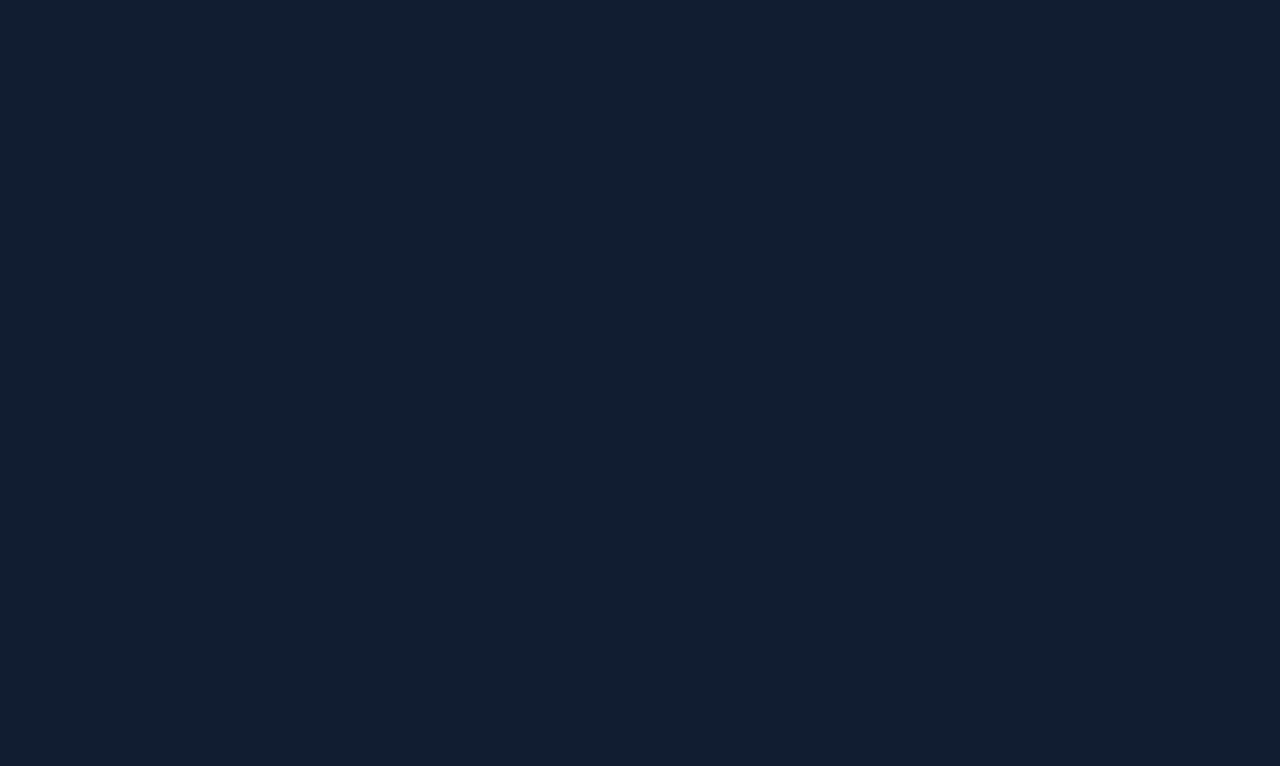
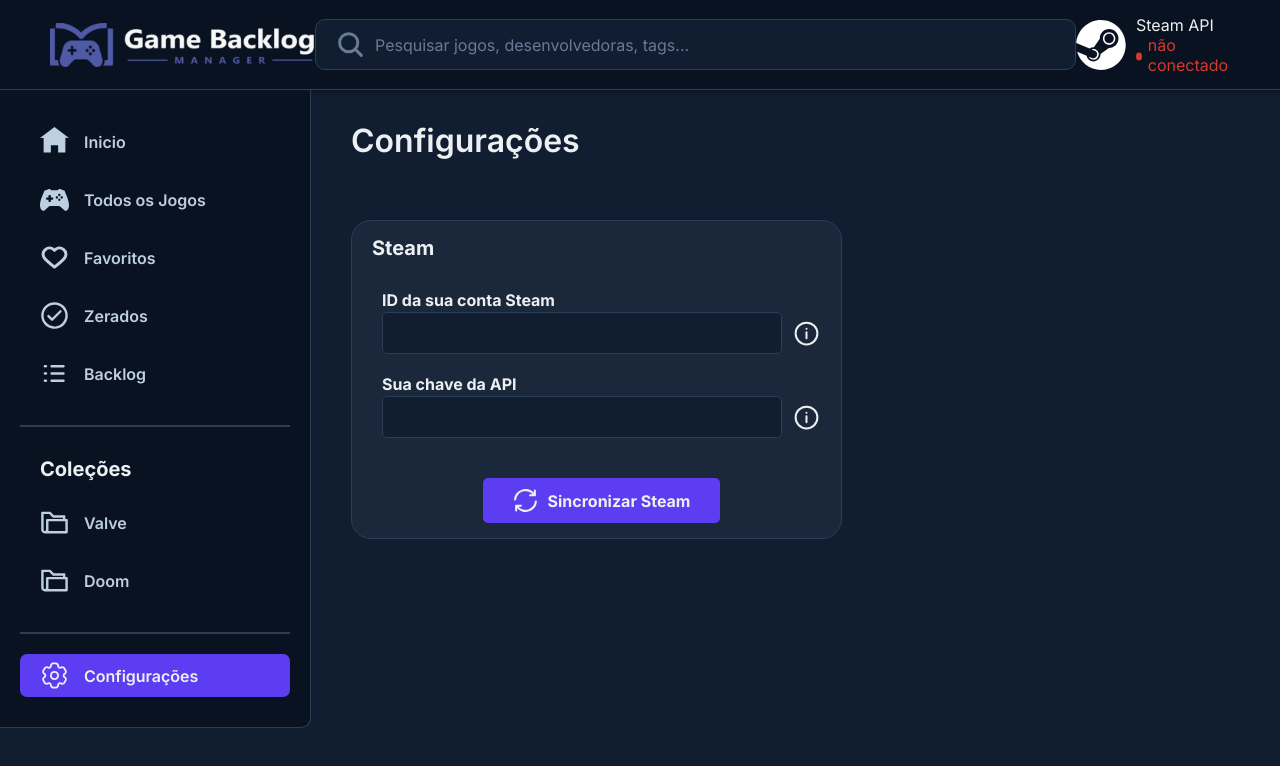
Before and after one commit to ThiagoSchFialho/game-backlog-manager, a React (Vite) app in the folder client/: page /settings in a window 1280 px wide. Before the commit this address had no page. Shown: the top 766 px of the page. Built offline with nearby package versions, Linux system fonts and the light colour scheme.

Commit message:
settings page

```diff
--- a/client/src/components/CollectionFolder/CollectionFolder.tsx
+++ b/client/src/components/CollectionFolder/CollectionFolder.tsx
@@ -26,7 +26,6 @@
     games: Game[];
 }
 
-
 interface ColelctionFolderProps {
     collection: Collection;
 }
@@ -36,7 +35,6 @@
 
     return (
         <>
-            <div className="collection-folder-container">
             <div className="collection-folder-container">
                 <div
                     onClick={() => navigation(`/collection/${collection.id}`)}
@@ -53,7 +51,6 @@
                 </div>
                 <p>{collection.title}</p>
             </div>
-            </div>
         </>
     )
 }
--- a/client/src/components/CollectionFolder/styles.css
+++ b/client/src/components/CollectionFolder/styles.css
@@ -1,23 +1,3 @@
-.collections-main-content {
-    width: 100%;
-    margin: 0;
-    padding: 20px 30px 50px 40px;
-}
-
-.collections-games-container {
-    display: flex;
-    flex-wrap: wrap;
-    gap: 25px;
-    width: fit-content;
-    padding-left: 40px;
-}
-
-.collection-folders-container {
-    display: grid;
-    grid-template-columns: repeat(5, 1fr);
-    gap: 20px;
-}
-
 .collection-folder-container {
     margin-bottom: 30px;
     cursor: pointer;
--- a/client/src/pages/Collections/Collections.tsx
+++ b/client/src/pages/Collections/Collections.tsx
@@ -18,6 +18,9 @@
                 <div className="collections-main-content">
                     <div className="page-header">
                         <h1 className="title">Coleções</h1>
+                        <div className="create-collection-btn-container">
+                            <div className="create-collection-btn">Criar Coleção</div>
+                        </div>
                     </div>
 
                     <div className="collection-folders-container">
--- a/client/src/pages/Collections/styles.css
+++ b/client/src/pages/Collections/styles.css
@@ -4,12 +4,22 @@
     padding: 20px 30px 50px 40px;
 }
 
-.collections-games-container {
+.create-collection-btn-container {
     display: flex;
-    flex-wrap: wrap;
-    gap: 25px;
-    width: fit-content;
-    padding-left: 40px;
+    align-items: center;
+    gap: 10px;
+    background-color: var(--primary);
+    border-radius: 5px;
+    padding: 10px 30px;
+    margin-right: 60px;
+    cursor: pointer;
+}
+
+.create-collection-btn {
+    background-color: var(--primary);
+    font-size: 16px;
+    font-weight: 700;
+    border: none;
 }
 
 .collection-folders-container {
@@ -17,41 +27,3 @@
     grid-template-columns: repeat(5, 1fr);
     gap: 20px;
 }
-
-.collection-folder-container {
-    margin-bottom: 30px;
-    cursor: pointer;
-}
-
-.collection-folder-container p {
-    margin-top: 10px;
-    font-size: 16px;
-    font-weight: 600;
-    text-align: center;
-}
-
-.collection-folder {
-    display: grid;
-    grid-template-columns: repeat(2, 1fr);
-    gap: 15px;
-    padding: 20px;
-    box-shadow: var(--shadow);
-    background-color: var(--bg-card);
-    border: var(--border-primary);
-    border-radius: 20px;
-    width: 281px;
-    height: 281px;
-}
-
-.game {
-    width: 112px;
-    height: 112px;
-    background-color: var(--primary);
-    border-radius: 10px;
-}
-
-.collection-game-img {
-    width: 112px;
-    height: 112px;
-    border-radius: 10px;
-}
--- /dev/null
+++ b/client/src/pages/Settings/Settings.tsx
@@ -0,0 +1,52 @@
+import React, { useState } from 'react';
+import './styles.css';
+import Header from '../../components/Header/Header';
+import SideMenu from '../../components/SideMenu/SideMenu';
+import sync from '../../assets/icons/sync.svg';
+import info from '../../assets/icons/info.svg';
+
+const Settings: React.FC = () => {
+    const [steamApiConnected, setSteamApiConnected] = useState(false);
+    const [currentPage, setCurrentPage] = useState('settings');
+
+    return (
+        <>
+            <Header steamApiConnected={steamApiConnected} />
+            <div className="main-container">
+                <SideMenu currentPage={currentPage} />
+
+                <div className="settings-main-content">
+                    <div className="page-header">
+                        <h1 className="title">Configurações</h1>
+                    </div>
+                        <div className="steam-section">
+                            <h1 className="steam-section-title">Steam</h1>
+                            <form className="steam-section-form">
+                                <div className="input-label-container">
+                                    <label htmlFor="steam-id">ID da sua conta Steam</label>
+                                    <div className="input-container">
+                                        <input type="text" name="steam-id" id="steam-id" maxLength={17} minLength={17} />
+                                        <img src={info} alt="informação" />
+                                    </div>
+                                </div>
+                                <div className="input-label-container">
+                                    <label htmlFor="steam-key">Sua chave da API</label>
+                                    <div className="input-container">
+                                        <input type="text" name="steam-key" id="steam-key" maxLength={33} minLength={33} />
+                                        <img src={info} alt="informação" />
+                                    </div>
+                                </div>
+
+                                <div className="steam-section-btn-container">
+                                    <img src={sync} alt="sincronizar" />
+                                    <div className="steam-section-btn">Sincronizar Steam</div>
+                                </div>
+                            </form>
+                        </div>
+                </div>
+            </div>
+        </>
+    )
+}
+
+export default Settings;
--- /dev/null
+++ b/client/src/pages/Settings/styles.css
@@ -0,0 +1,71 @@
+.settings-main-content {
+    width: 100%;
+    margin: 0;
+    padding: 20px 30px 50px 40px;
+}
+
+.steam-section {
+    width: fit-content;
+    background-color: var(--bg-card);
+    border: var(--border-primary);
+    border-radius: 20px;
+    padding: 15px 20px;
+}
+
+.steam-section-title {
+    font-size: 20px;
+    font-weight: 700;
+    margin-bottom: 30px;
+}
+
+.steam-section-form {
+    padding-left: 10px;
+}
+
+.input-label-container {
+    margin-bottom: 20px;
+}
+
+.input-label-container label {
+    display: block;
+    margin-bottom: 2px;
+    font-size: 16px;
+    font-weight: 700;
+}
+
+.input-label-container input {
+    width: 400px;
+    display: block;
+    background-color: var(--bg-secondary);
+    border: var(--border-primary);
+    border-radius: 5px;
+    font-size: 16px;
+    font-weight: 600;
+    padding: 10px 20px;
+}
+
+.input-container {
+    display: flex;
+    align-items: center;
+    gap: 10px;
+}
+
+.steam-section-btn-container {
+    margin: 0 auto;
+    display: flex;
+    align-items: center;
+    gap: 10px;
+    width: fit-content;
+    background-color: var(--primary);
+    border-radius: 5px;
+    padding: 10px 30px;
+    margin-top: 40px;
+    cursor: pointer;
+}
+
+.steam-section-btn {
+    background-color: var(--primary);
+    font-size: 16px;
+    font-weight: 700;
+    border: none;
+}
--- a/client/src/routes/Routes.tsx
+++ b/client/src/routes/Routes.tsx
@@ -6,6 +6,7 @@
 import Backlog from '../pages/Backlog/Backlog';
 import Collections from '../pages/Collections/Collections';
 import Collection from '../pages/Collection/Collection';
+import Settings from '../pages/Settings/Settings';
 
 
 const AppRoutes = () => {
@@ -19,6 +20,7 @@
                 <Route path='/backlog' element={<Backlog />} />
                 <Route path='/collections' element={<Collections />} />
                 <Route path='/collection/:id' element={<Collection />} />
+                <Route path='/settings' element={<Settings />} />
             </Routes>
         </BrowserRouter>
     )
```
Also changed, not shown: client/src/assets/icons/info.svg (added). Lines whose indentation alone changed are shown as unchanged.
